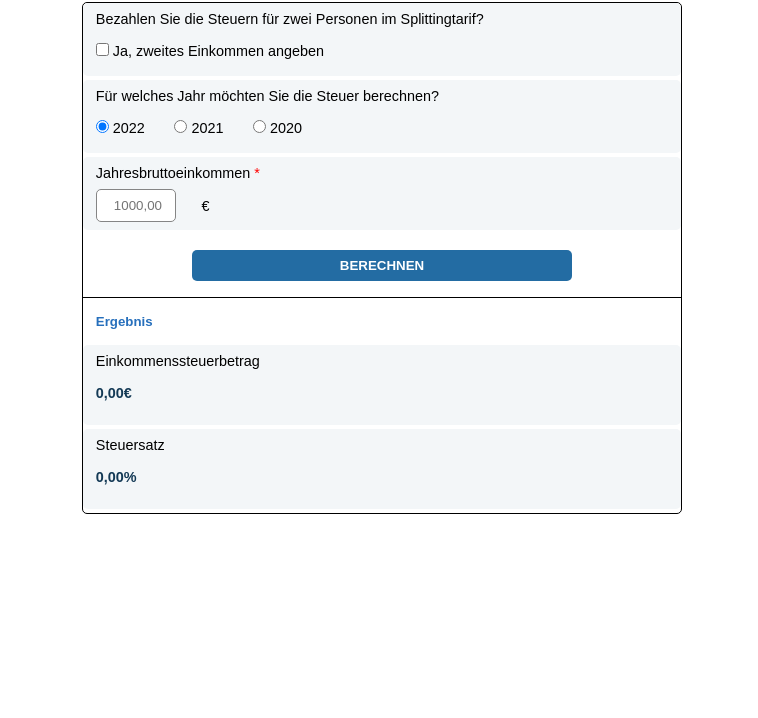
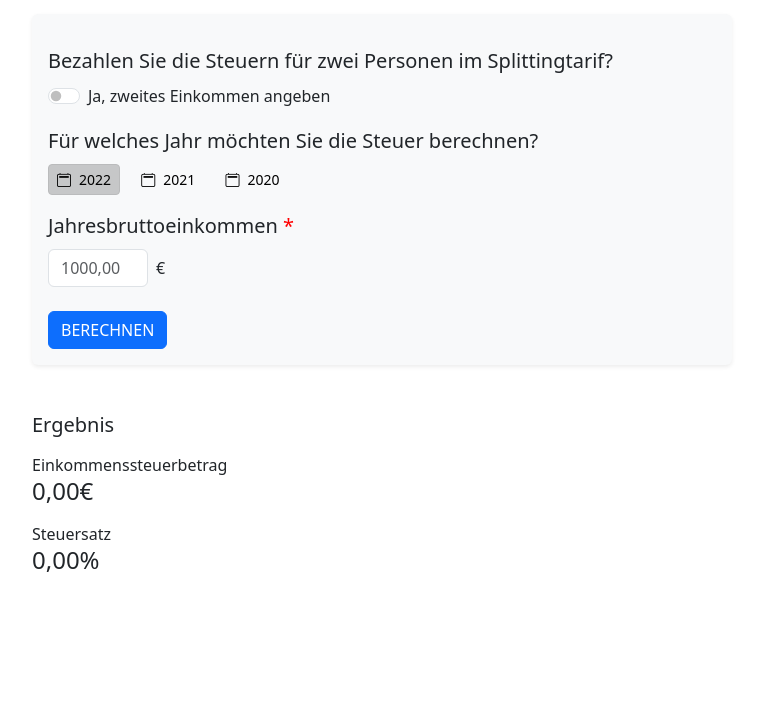
Before and after one commit to veronicamayer/est-rechner, a plain HTML site: page index.html in a window 1280 px wide. Shown: the part 82-800 px from the top of the page, without its empty margins (258-1016 px from the left). Drawn offline with nearby package versions, Linux system fonts and the light colour scheme.

Commit message:
added bootstrap design

```diff
--- a/assets/js/main.js
+++ b/assets/js/main.js
@@ -18,7 +18,9 @@ checkZweitesEinkommen.addEventListener("change", () => {
     }
 });
 
+//Unterschiedliche Werte je Jahr speichern
 submitForm.addEventListener("change", getYearlyVariables = () => {
+
     jahr = document.querySelector('input[name="jahr"]:checked').value;
 
     switch (jahr) {
@@ -59,9 +61,6 @@ submitForm.addEventListener("change", getYearlyVariables = () => {
             fall3Var2 = 972.79;
             fall4Var1 = 8963.74;
             fall5Var1 = 17078.74;
-            return;
-
-
     }
 });
 
@@ -71,17 +70,16 @@ submitForm.addEventListener("change", calculateGehalt = () => {
     switch (checkZweitesEinkommen.checked) {
         case true:
             gehalt = ((parseInt(einkommenEins.value) + parseInt(einkommenZwei.value)) / 2);
-            console.log(gehalt);
 
             calculateEst();
 
             steuer = steuer * 2;
             steuersatz = steuer * 100 / gehalt;
 
-            document.getElementById('endsteuer').innerHTML = `${steuer.toLocaleString('de-DE', { style: 'currency', currency: 'EUR' })}`;
+            document.getElementById('endsteuer').innerHTML = (isNaN(steuer)) ? '0,00€' : `${steuer.toLocaleString('de-DE', { style: 'currency', currency: 'EUR' })}`;
 
             steuersatz = `${steuersatz.toFixed(2)} %`;
-            document.getElementById('endgehalt').innerHTML = steuersatz.replace(".", ",");
+            document.getElementById('endgehalt').innerHTML = (steuersatz != "NaN %") ? steuersatz.replace(".", ",") :'0,00%';
 
             console.log("Ergebnisbereich formatiert: " + steuer + " und " + steuersatz);
 
@@ -89,16 +87,15 @@ submitForm.addEventListener("change", calculateGehalt = () => {
 
         case false:
             gehalt = parseInt(einkommenEins.value);
-            console.log(gehalt);
 
             calculateEst()
 
             steuersatz = steuer * 100 / gehalt;
 
-            document.getElementById('endsteuer').innerHTML = `${steuer.toLocaleString('de-DE', { style: 'currency', currency: 'EUR' })}`;
+            document.getElementById('endsteuer').innerHTML = (isNaN(steuer)) ? '0,00€' : `${steuer.toLocaleString('de-DE', { style: 'currency', currency: 'EUR' })}`;
 
             steuersatz = `${steuersatz.toFixed(2)} %`;
-            document.getElementById('endgehalt').innerHTML = steuersatz.replace(".", ",");
+            document.getElementById('endgehalt').innerHTML = (steuersatz != "NaN %") ? steuersatz.replace(".", ",") :'0,00%';
 
             console.log("Ergebnisbereich formatiert: " + steuer + " und " + steuersatz);
     }
@@ -145,7 +142,5 @@ function calculateEst() {
 
             steuer = 0.45 * gehalt - fall5Var1;
             steuersatz = steuer * 100 / gehalt;
-
-            return;
     }
 };
--- a/assets/scss/main.scss
+++ b/assets/scss/main.scss
@@ -8,59 +8,13 @@
     box-sizing: border-box;
 }
 
-body {
-    font-family: Arial, Helvetica, sans-serif;
-    margin: 5vh auto;
-    width: 600px;
-}
-
-h1 {
-    font-weight: 400;
-    font-size: 1.5rem;
-    padding-bottom: 2vh;
-}
-
 section {
-    border: 1px solid black;
-    border-radius: 5px;
-}
-
-form {
-    display: flex;
-    flex-direction: column;
-    justify-content: center;
-}
-
-article {
-    background-color: #f3f6f8;
-    padding: 1vh 1vw;
-    margin-bottom: 0.5vh;
-    border-radius: 5px;
-    font-size: 0.9rem;
-
-    legend {
-        margin-bottom: 2vh;
-    }
-
-    input {
-        margin-bottom: 1.5vh;
-    }
-
-    label {
-        margin-right: 2vw;
-    }
-
-    .required {
-        margin-bottom: 1vh;
+    width: 700px;
 }
 
 .required:after {
     content:" *";
     color: red;
-    }
-
-    #einkommenEins, #einkommenZwei {
-        margin-bottom: 0vh;
 }
 
 input::-webkit-outer-spin-button,
@@ -69,27 +23,7 @@ article {
 }
 
 input[type="number"] {
-        padding: 1vh 1vw;
-        border-radius: 5px;
-        border: 1px solid rgb(133, 133, 133);
-        width: 80px;
-        text-align: right;
-    }
-}
-
-#flexArticle {
-    display: flex;
-
-    .outer {
-        div {
-            display: flex;
-            align-items: center;
-
-            p {
-                margin-left: 2vw;
-            }
-        }
-    }
+    width: 100px;
 }
 
 #optionalDiv {
@@ -97,28 +31,5 @@ article {
 }
 
 #optionalDiv.optionalDiv  {
-    padding-left: 6vw;
     display: block;
 }
-
-input[type="submit"] {
-    background-color: #236ca3;
-    color: white;
-    padding: 1vh 0;
-    width: 380px;
-    font-weight: 600;
-    border: none;
-    border-radius: 5px;
-    margin: 2vh auto;
-}
-
-h5 {
-    padding: 2vh 1vw;
-    color: #266fbc;
-    border-top: 1px solid black;
-}
-
-#endgehalt, #endsteuer {
-    padding: 2vh 0;
-    color: #133955;
-}
--- a/index.html
+++ b/index.html
@@ -5,64 +5,66 @@
     <meta http-equiv="X-UA-Compatible" content="IE=edge">
     <meta name="viewport" content="width=device-width, initial-scale=1.0">
     <link rel="stylesheet" href="./assets/css/style.css">
-    <title>Brutto-Netto-Rechner</title>
+    <link href="https://cdn.jsdelivr.net/npm/bootstrap@5.3.0-alpha1/dist/css/bootstrap.min.css" rel="stylesheet" integrity="sha384-GLhlTQ8iRABdZLl6O3oVMWSktQOp6b7In1Zl3/Jr59b6EGGoI1aFkw7cmDA6j6gD" crossorigin="anonymous">
+    <link rel="stylesheet" href="https://cdn.jsdelivr.net/npm/bootstrap-icons@1.10.3/font/bootstrap-icons.css">
+    <title>Einkommenssteuer-Rechner</title>
 </head>
 <body>
-    <h1>Einkommenssteuer-Rechner</h1>
-    <section>
-        <form onsubmit="return false">
-            <article>
-                <legend>Bezahlen Sie die Steuern für zwei Personen im Splittingtarif?</legend>
+    <section class="me-auto ms-auto mt-4">
+        <h1 class="text-center .text-body-tertiary">Einkommenssteuer-Rechner</h1>
+        <form class="d-flex flex-column align-items-start mt-4 shadow-sm p-3 mb-5 bg-body-tertiary rounded" onsubmit="return false">
+            <article class="form-group mt-3">
+                <legend class="fs-5">Bezahlen Sie die Steuern für zwei Personen im Splittingtarif?</legend>
 
-                <div>
-                    <input type="checkbox" id="checkZweitesEinkommen">
-                    <label for="checkZweitesEinkommen">Ja, zweites Einkommen angeben</label>
+                <div class="form-check form-switch">
+                    <input class="form-check-input" type="checkbox" id="checkZweitesEinkommen">
+                    <label class="form-check-label" for="checkZweitesEinkommen">Ja, zweites Einkommen angeben</label>
                 </div>
             </article>
 
-            <article>
-                <legend>Für welches Jahr möchten Sie die Steuer berechnen?</legend>
+            <article class="form-group mt-3">
+                <legend class="fs-5">Für welches Jahr möchten Sie die Steuer berechnen?</legend>
 
-                <input type="radio" id="zweiundzwanzig" name="jahr" value="2022" checked>
-                <label for="zweiundzwanzig">2022</label>
+                <input type="radio" id="zweiundzwanzig" name="jahr" value="2022" class="mt-2 btn-check" checked>
+                <label for="zweiundzwanzig" class="btn btn-light btn-sm"><i class="bi-calendar2 me-2"></i>2022</label>
 
-                <input type="radio" id="einundzwanzig" name="jahr" value="2021">
-                <label for="einundzwanzig">2021</label>
+                <input type="radio" id="einundzwanzig" name="jahr" value="2021" class="mt-2 btn-check">
+                <label for="einundzwanzig" class="ms-2 btn btn-light btn-sm"><i class="bi-calendar2 me-2"></i>2021</label>
 
-                <input type="radio" id="zwanzig" name="jahr" value="2020">
-                <label for="zwanzig">2020</label>
+                <input type="radio" id="zwanzig" name="jahr" value="2020" class="mt-2 btn-check">
+                <label for="zwanzig" class="ms-2 btn btn-light btn-sm"><i class="bi-calendar2 me-2"></i>2020</label>
             </article>
 
-            <article id="flexArticle">
-                <div class="outer">
-                    <legend class="required">Jahresbruttoeinkommen</legend>
-                    <div>
-                        <input type="number" id="einkommenEins" step="0.1" placeholder="1000,00" required autocomplete="off">
-                        <p>€</p>
+            <article id="flexArticle" class="form-group mt-3 d-flex">
+                <div style="width:280px">
+                    <legend class="required fs-5">Jahresbruttoeinkommen</legend>
+                    <div class="d-flex align-items-center">
+                        <input type="number" id="einkommenEins" step="0.1" placeholder="1000,00" required autocomplete="off" class="form-control">
+                        <p class="mb-0 ms-2">€</p>
                     </div>
                 </div>
 
-                <div id="optionalDiv" class="outer">
-                    <legend class="required">Jahresbruttoeinkommen der zweiten Person</legend>
-                    <div>
-                        <input type="number" id="einkommenZwei" step="0.1" placeholder="1000,00" autocomplete="off">
-                        <p>€</p>
+                <div id="optionalDiv">
+                    <legend class="required fs-5">Zweites Jahresbruttoeinkommen</legend>
+                    <div class="d-flex align-items-center">
+                        <input type="number" id="einkommenZwei" step="0.1" placeholder="1000,00" autocomplete="off" class="form-control">
+                        <p class="mb-0 ms-2">€</p>
                     </div>
                 </div>
             </article>
 
-            <input type="submit" value="BERECHNEN">
+            <input type="submit" value="BERECHNEN" class="btn btn-primary mt-4">
         </form>
 
-        <h5>Ergebnis</h5>
+        <h5 class="mb-3">Ergebnis</h5>
 
         <article>
-            <p>Einkommenssteuerbetrag</p>
-            <h4 id="endsteuer">0,00€</h4>
+            <p class="mb-0">Einkommenssteuerbetrag</p>
+            <h4 id="endsteuer" class="mb-3">0,00€</h4>
         </article>
 
         <article>
-            <p id="labelEndpreis">Steuersatz</p>
+            <p id="labelEndpreis" class="mb-0">Steuersatz</p>
             <h4 id="endgehalt">0,00%</h4>
         </article>
     </section>
```
Also changed, not shown: assets/css/style.css, 1 other file. Lines whose indentation alone changed are shown as unchanged.
